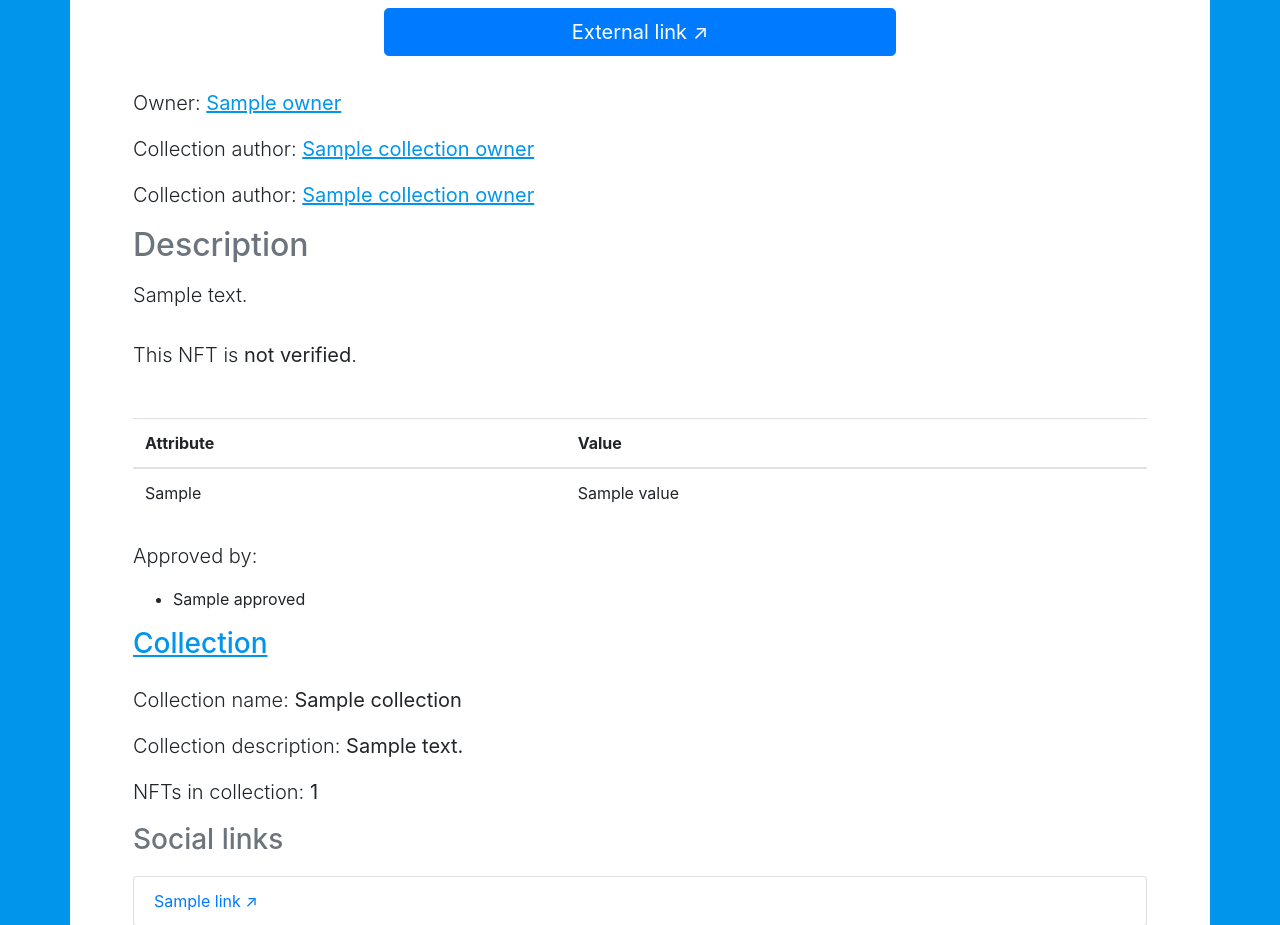
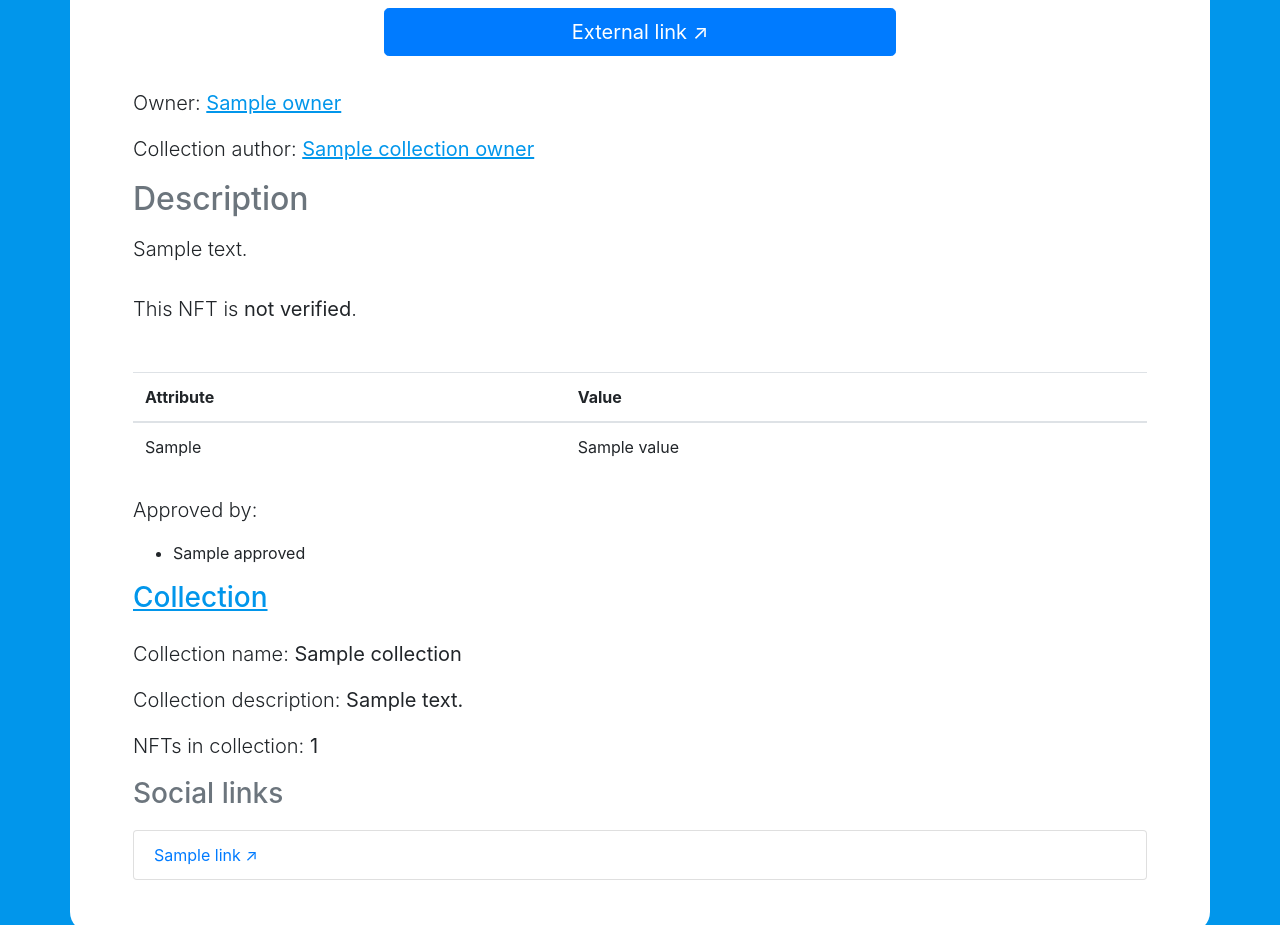
Before and after one commit to KonnikPahoni/tonsearch, a Django app: template templates/nft.html in a window 1280 px wide. Shown: the part 505-1430 px from the top of the page. Run offline with Django 3.2, Linux system fonts and the light colour scheme; tables that the repository leaves empty hold one stand-in row (values such as "Sample post"); the template is opened without the code that fills it: values that come from a table or form of the project are taken from there, most other values are stand-ins (such as "Sample title", 1, 10 or a date in 2020); some libraries are stand-ins or nearby versions.

Commit message:
Improve app

```diff
--- a/templates/nft.html
+++ b/templates/nft.html
@@ -71,18 +71,6 @@
                         <b>{{ owner.name }}</b>
                     {% else %}
                         <b>{{ owner.user_friendly_id }}</b>
-                    {% endif %}
-                </a>
-                </p>
-
-                <p class="lead">
-                    Collection author: <a class="navlink"
-                                          href="{{ site_url }}/wallet/{{ collection_owner.user_friendly_id }}">
-
-                    {% if collection_owner.name is not None %}
-                        <b>{{ collection_owner.name }}</b>
-                    {% else %}
-                        <b>{{ collection_owner.user_friendly_id }}</b>
                     {% endif %}
                 </a>
                 </p>
```
